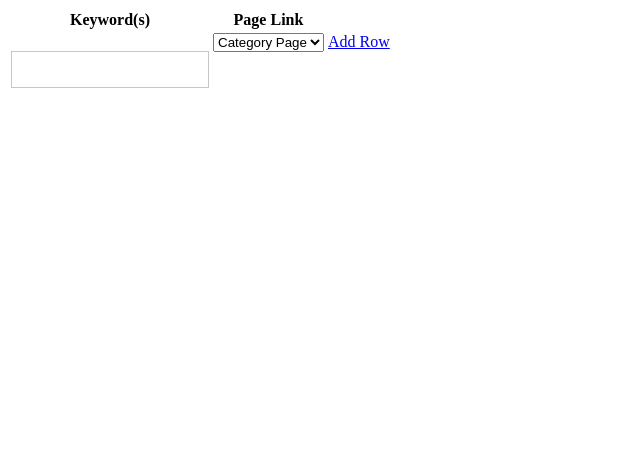
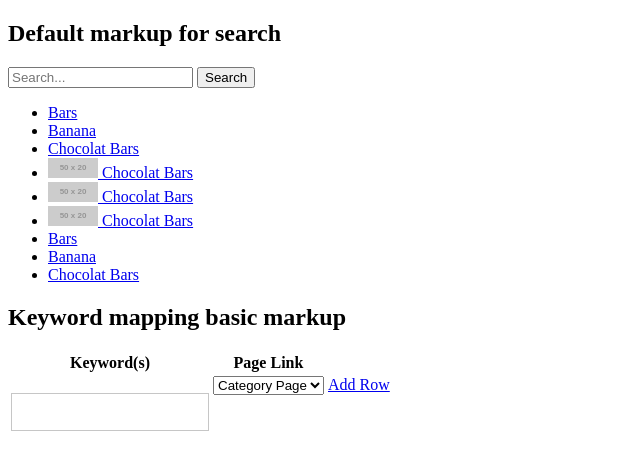
Before and after one commit to baguiosfinest/Orkla-Search-Settings, a plain HTML site: page index.html in a window 1280 px wide. Shown: the whole page, without its empty margins (0-640 px from the left). Drawn offline with nearby package versions, Linux system fonts and the light colour scheme; placeholder pictures from the web are drawn by us.

Commit message:
added basic from markup

```diff
--- a/index.html
+++ b/index.html
@@ -16,6 +16,31 @@
 
 </head>
 <body>
+
+    <h2>Default markup for search</h2>
+
+    <div class="ork-search">
+        <form>
+            <input type="text" placeholder="Search..." name="search" />
+            <input type="button" class="ic-search" value="Search" />
+         </form>
+        <div class="ork-search-results">
+            <ul>
+                <li><a href="#">Bars</a></li>
+                <li><a href="#">Banana</a></li>
+                <li><a href="#">Chocolat Bars</a></li>
+                <li class="ork-search-list-products"><a href="#"> <img src="http://via.placeholder.com/50x20" alt=""> Chocolat Bars</a></li>
+                <li class="ork-search-list-products"><a href="#"> <img src="http://via.placeholder.com/50x20" alt=""> Chocolat Bars</a></li>
+                <li class="ork-search-list-products"><a href="#"> <img src="http://via.placeholder.com/50x20" alt=""> Chocolat Bars</a></li>
+                <li><a href="#">Bars</a></li>
+                <li><a href="#">Banana</a></li>
+                <li><a href="#">Chocolat Bars</a></li>
+            </ul>
+        </div>
+    </div>
+    <!-- End ork-search markup -->
+
+    <h2>Keyword mapping basic markup</h2>
 
     <table class="form-table orkla-form-table" id="customFields">
         <thead>
```
